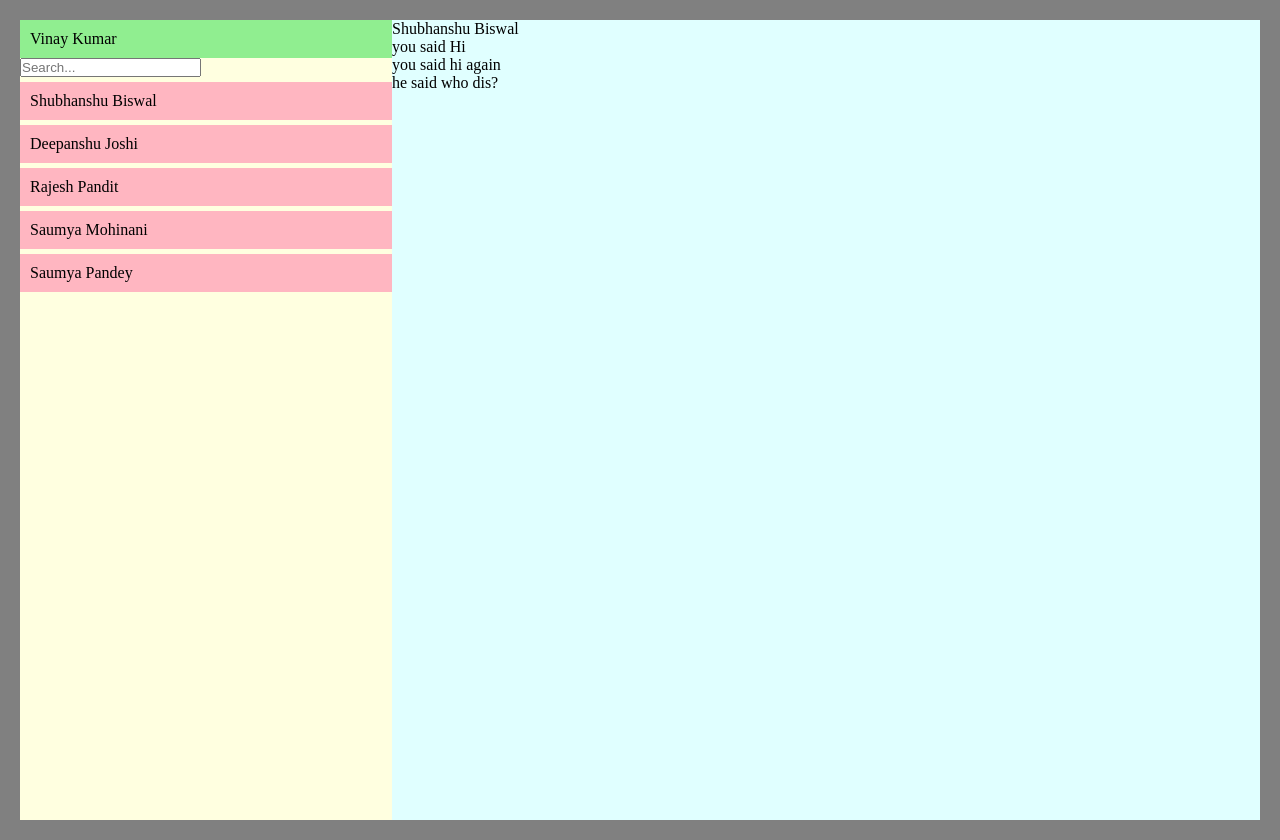
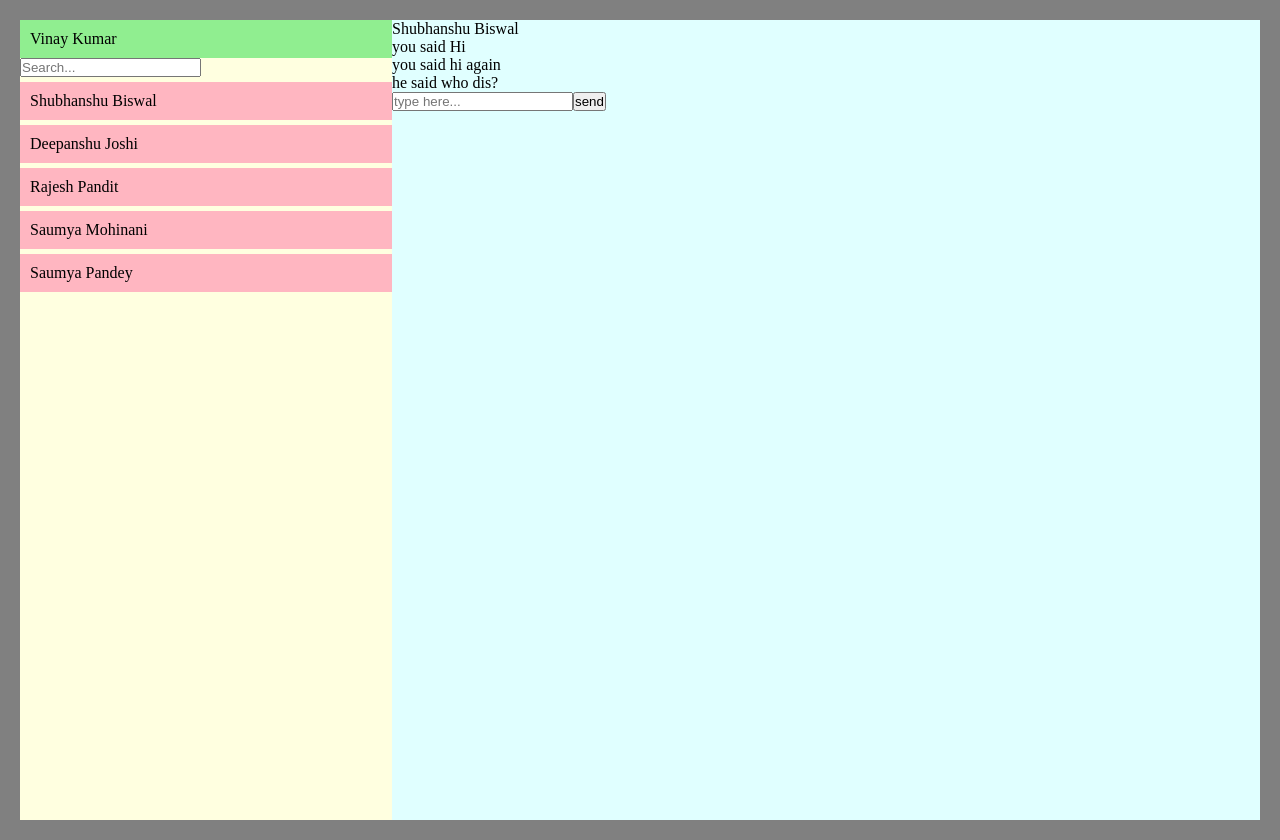
Before and after one commit to foolhardy21/chat-app, a React (Create React App) app: page / in a window 1280 px wide. Built offline with nearby package versions, Linux system fonts and the light colour scheme.

Commit message:
send messages

```diff
--- a/src/components/Conversation/Conversation.js
+++ b/src/components/Conversation/Conversation.js
@@ -1,22 +1,16 @@
-import React, { useContext } from 'react'
-import { AppContext } from '../../context'
-import styles from './Hero.module.css'
+import React from 'react'
+import styles from './Conversation.module.css'
+import Header from './Header'
+import Messages from './Messages'
+import Footer from './Footer'
 
 const ConversationView = () => {
-    const { currentFriend, messages } = useContext(AppContext)
 
     return (
         <div className={styles.container}>
-            {currentFriend.name}
-
-            {
-            messages.map((message,index) => {
-                if (message.sender_id === currentFriend.id) {
-                    return <div key={index}>{`he said ${message.text}`}</div>
-                } else{
-                    return <div key={index}>{`you said ${message.text}`}</div>
-                }
-            })}
+            <Header />
+            <Messages />
+            <Footer />
         </div>
     )
 }
--- /dev/null
+++ b/src/components/Conversation/Footer.js
@@ -0,0 +1,18 @@
+import React, { useContext } from 'react'
+import { AppContext } from '../../context'
+
+const Footer = () => {
+    const { messagetext, updateMessageText, sendMessage } = useContext(AppContext)
+
+    return (
+        <div>
+            <form onSubmit={sendMessage}>
+                <input value={messagetext} onChange={updateMessageText} type='text' placeholder='type here...' />
+                <input type='submit' value='send' />
+            </form>
+
+        </div>
+    )
+}
+
+export default Footer
--- /dev/null
+++ b/src/components/Conversation/Header.js
@@ -0,0 +1,14 @@
+import React, { useContext } from 'react'
+import { AppContext } from '../../context'
+
+const Header = () => {
+    const { currentFriend } = useContext(AppContext)
+
+    return (
+        <div>
+            {currentFriend.name}
+        </div>
+    )
+}
+
+export default Header
--- /dev/null
+++ b/src/components/Conversation/Messages.js
@@ -0,0 +1,21 @@
+import React, { useContext } from 'react'
+import { AppContext } from '../../context'
+
+const Messages = () => {
+    const { currentFriend, messages } = useContext(AppContext)
+
+    return (
+        <div>
+            {
+            messages.map((message,index) => {
+                if (message.sender_id === currentFriend.id) {
+                    return <div key={index}>{`he said ${message.text}`}</div>
+                } else{
+                    return <div key={index}>{`you said ${message.text}`}</div>
+                }
+            })}
+        </div>
+    )
+}
+
+export default Messages
--- a/src/context.js
+++ b/src/context.js
@@ -30,10 +30,12 @@ const AppProvider = ({children}) => {
     const [friends, setAllFriends] = useState( initialiseFriendsArray() )
     const [currentFriend, setCurrentFriend] = useState( users[1] )
     const [messages, setMessages] = useState(initialiseConversationArray(currentUser.id, currentFriend.id))
+    const [messagetext, setMessageText] = useState('')
 
     useEffect(() => {
         setMessages(initialiseConversationArray(currentUser.id, currentFriend.id))
-    },[currentFriend])
+    },[currentFriend, currentUser])
+
     const changeFriend = ( id ) => {
         const newfriend = friends.filter( friend => friend.id === id )
         setCurrentFriend( ...newfriend )
@@ -48,16 +50,33 @@ const AppProvider = ({children}) => {
             setAllFriends( [...users] )
         }
     }
+    const sendMessage = (e) => {
+        e.preventDefault()
+        setMessages([...messages,{
+            sender_id: currentUser.id,
+            reciever_id: currentFriend.id,
+            text: messagetext,
+            time: new Date(),
+        }])
+        setMessageText('')
 
+    }
+    const updateMessageText = (e) => {
+        setMessageText(e.target.value)
+    }
     return (
         <AppContext.Provider
         value = {{
             currentUser,
             friends,
             currentFriend,
+            messages,
+            messagetext,
             changeFriend,
             findFriends,
-            messages,
+            sendMessage,
+            setMessageText,
+            updateMessageText,
         }}
         >
             {children}
```
Also changed, not shown: src/components/Conversation/Conversation.module.css (renamed from src/components/Conversation/Hero.module.css).
